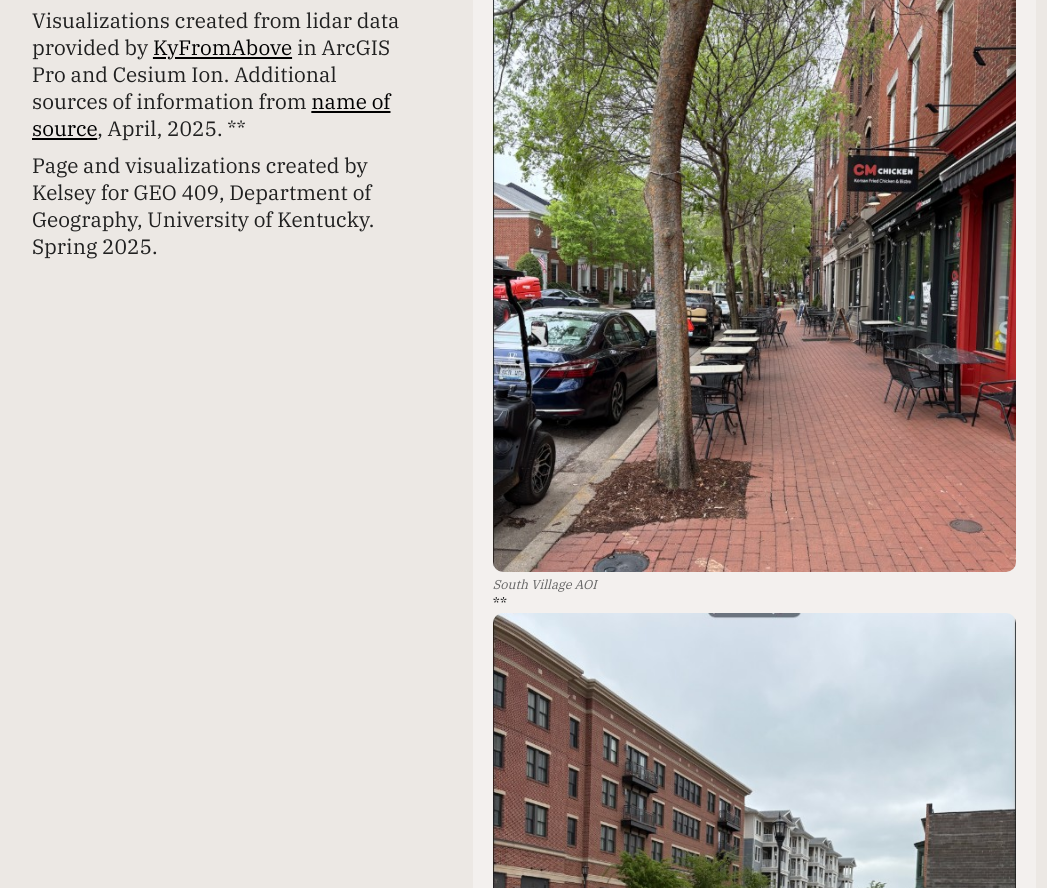
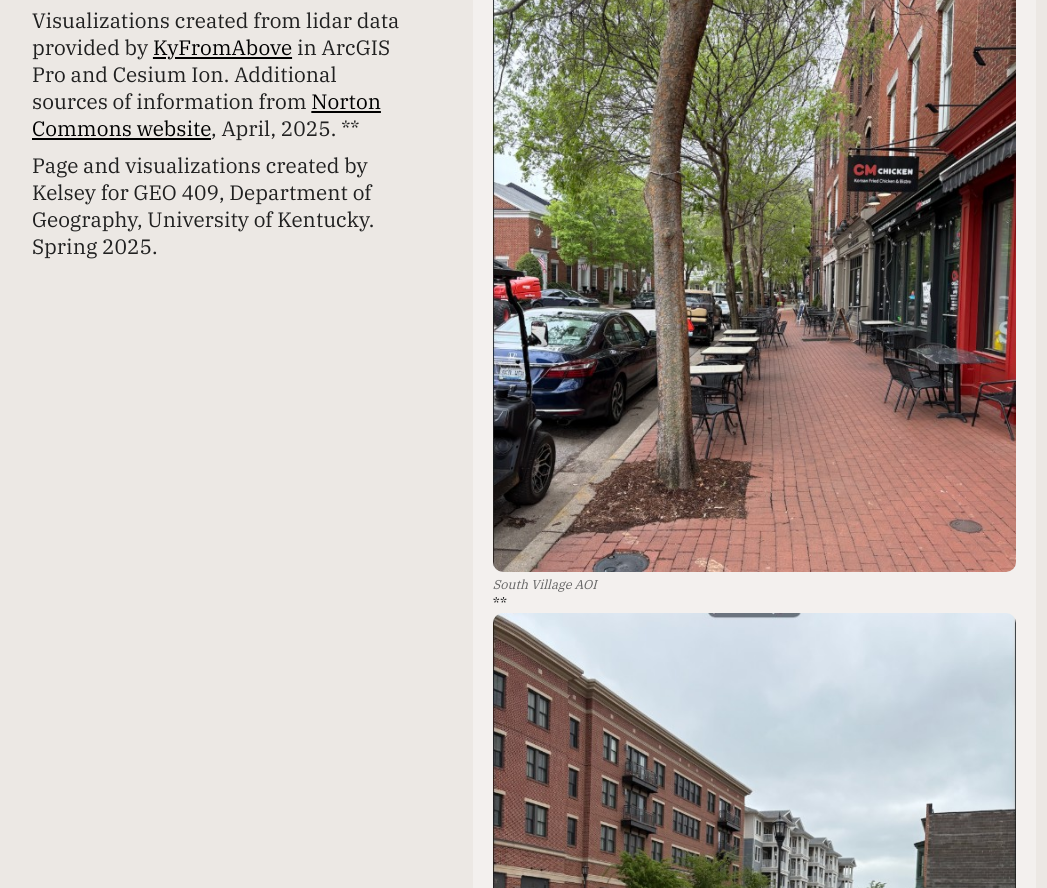
Before and after one commit to kelsmckinney/Norton-Commons-Development, a plain HTML site: page index.html in a window 1280 px wide. Shown: the part 1361-2249 px from the top of the page, without its empty margins (116-1163 px from the left). Drawn offline with nearby package versions, Linux system fonts and the light colour scheme; a web font is replaced by a local one.

Commit message:
added source

```diff
--- a/index.html
+++ b/index.html
@@ -179,7 +179,7 @@
           Visualizations created from lidar data provided by
           <a href="https://kyfromabove.ky.gov/">KyFromAbove</a> in ArcGIS Pro and
           Cesium Ion. Additional sources of information from
-          <a href="https://...">name of source</a>, April, 2025. **
+          <a href="https://nortoncommons.com/">Norton Commons website</a>, April, 2025. **
         </p>
 
         <p>
```
